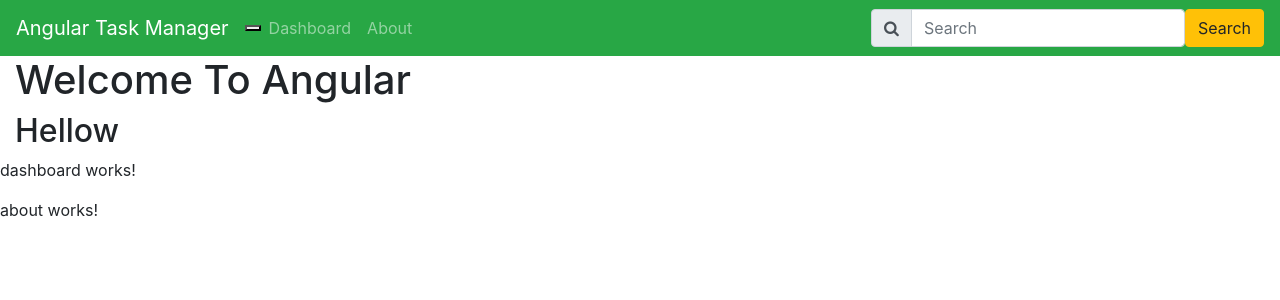
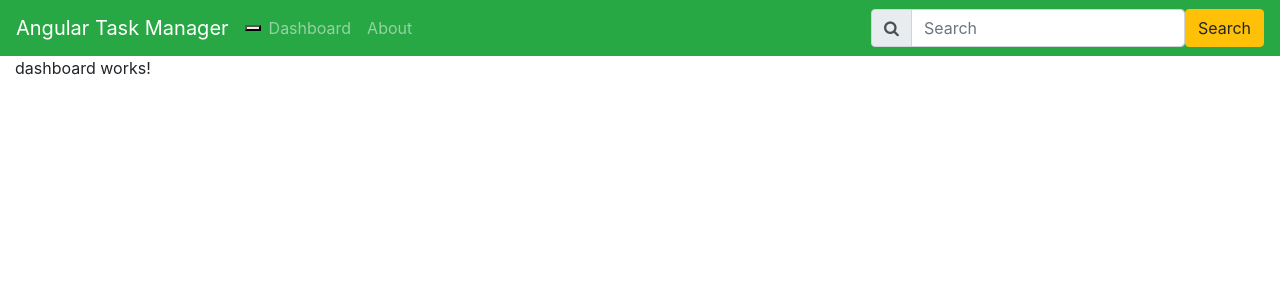
Before and after one commit to devmo2017/angular, an Angular app in the folder TaskManager/: page /dashboard in a window 1280 px wide. Before the commit this address led to /. Shown: the top 300 px of the page. Built offline with nearby package versions, Linux system fonts and the light colour scheme.

Commit message:
updated route for home page to dashboard

```diff
--- a/TaskManager/src/app/app-routing.module.ts
+++ b/TaskManager/src/app/app-routing.module.ts
@@ -1,11 +1,16 @@
-import { NgModule } from '@angular/core';
-import { Routes, RouterModule } from '@angular/router';
+import { NgModule, Component } from "@angular/core";
+import { Routes, RouterModule } from "@angular/router";
+import { DashboardComponent } from "./dashboard/dashboard.component";
+import { AboutComponent } from "./about/about.component";
 
-
-const routes: Routes = [];
+const routes: Routes = [
+  { path: "dashboard", component: DashboardComponent },
+  { path: "about", component: AboutComponent },
+  { path: "", redirectTo: "dashboard", pathMatch: "full" }
+];
 
 @NgModule({
   imports: [RouterModule.forRoot(routes)],
   exports: [RouterModule]
 })
-export class AppRoutingModule { }
+export class AppRoutingModule {}
--- a/TaskManager/src/app/app.component.html
+++ b/TaskManager/src/app/app.component.html
@@ -5,8 +5,8 @@
   </button>
   <div id="mynav" class="collapse navbar-collapse">
     <ul class="navbar-nav mr-auto">
-      <li class="nav-item"><a class="nav-link" href="#">Dashboard</a> </li>
-      <li class="nav-item"><a class="nav-link" href="#">About</a></li>
+      <li class="nav-item"><a class="nav-link" routerLink="dashboard">Dashboard</a> </li>
+      <li class="nav-item"><a class="nav-link" routerLink="about">About</a></li>
     </ul>
   </div>
   <form class="form-inline my-2 my-lg-0">
@@ -20,12 +20,5 @@
   </form>
 </nav>
 <div class="container-fluid">
-  <h1>Welcome To Angular</h1>
-  <h2>Hellow</h2>
+  <router-outlet></router-outlet>
 </div>
-<div>
-  <app-dashboard></app-dashboard>
-</div>
-<div>
-  <about></about>
-</div>
--- a/TaskManager/src/index.html
+++ b/TaskManager/src/index.html
@@ -1,13 +1,16 @@
 <!doctype html>
 <html lang="en">
+
 <head>
   <meta charset="utf-8">
-  <title>TaskManager</title>
+  <title>Task Manager</title>
   <base href="/">
   <meta name="viewport" content="width=device-width, initial-scale=1">
   <link rel="icon" type="image/x-icon" href="favicon.ico">
 </head>
+
 <body>
   <app-root></app-root>
 </body>
+
 </html>
```
